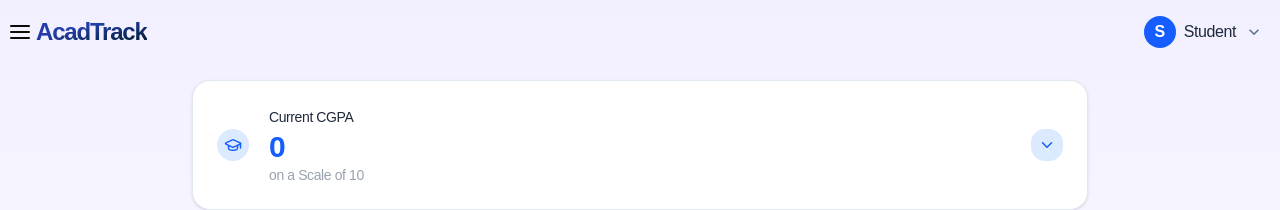
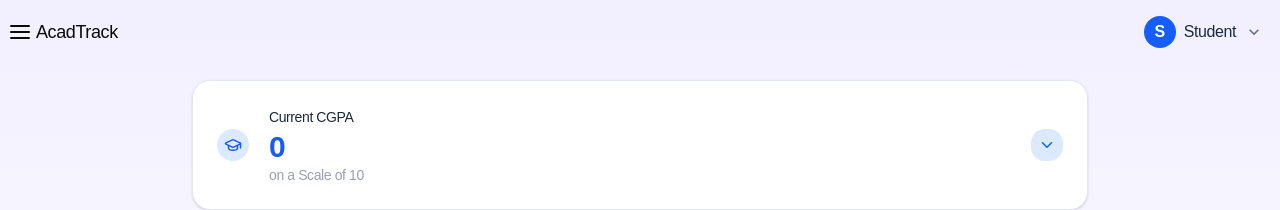
Before and after one commit to Manishjatav/Attendance-Tracker, a React (Vite) app in the folder Frontend/: page /dashboard/cgpa in a window 1280 px wide. Shown: the top 210 px of the page. Built offline with nearby package versions, Linux system fonts and the light colour scheme; no server answers.

Commit message:
Update DashNav.jsx

```diff
--- a/Frontend/src/components/Navbar/DashNav.jsx
+++ b/Frontend/src/components/Navbar/DashNav.jsx
@@ -33,9 +33,9 @@ export default function DashNav(){
               <FiMenu size={24}/>
             </button>
 
-            <span className="pointer-events-none z-10 h-full bg-linear-to-br from-[#233ea8] from-35% to-[#03192b] bg-clip-text text-center text-lg leading-none font-bold tracking-tighter text-balance whitespace-pre-wrap text-transparent md:text-2xl xl:text-2xl dark:drop-shadow-[0_5px_5px_rgba(0,0,0,0.8)]">
-                AcadTrack
-            </span>
+           <p className='text-lg'>
+              AcadTrack
+            </p>
             {/* <GiGraduateCap size={24}/> */}
 
           </div>
```
